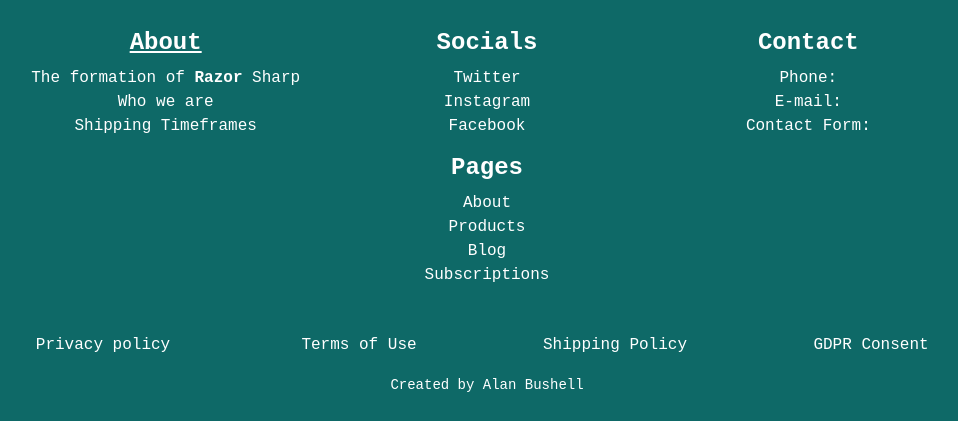
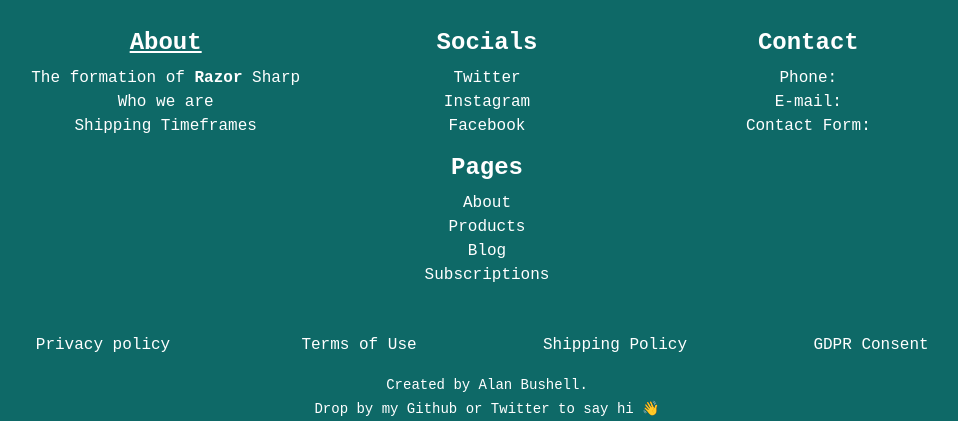
Before and after one commit to Alan-Bushell/razor-sharp, a Django app: page / in a window 1280 px wide. Shown: the part 1271-1692 px from the top of the page, without its empty margins (153-1111 px from the left). Before the commit the page ends 1663 px from the top, so only its background shows below. Run offline with Django 3.2, Linux system fonts and the light colour scheme; some libraries are stand-ins or nearby versions.

Commit message:
add privacy links and made by to footer

```diff
--- a/templates/base.html
+++ b/templates/base.html
@@ -190,7 +190,8 @@
             </div>
             <div class="row">
                 <div class="col-sm-12 align-self-center">
-                    <small>Created by Alan Bushell</small>
+                    <small>Created by Alan Bushell.<br> Drop by my Github or Twitter to say hi
+                        <span style="font-size: 14px;">&#128075</span></small>
                 </div>
             </div>
         </div>
```
